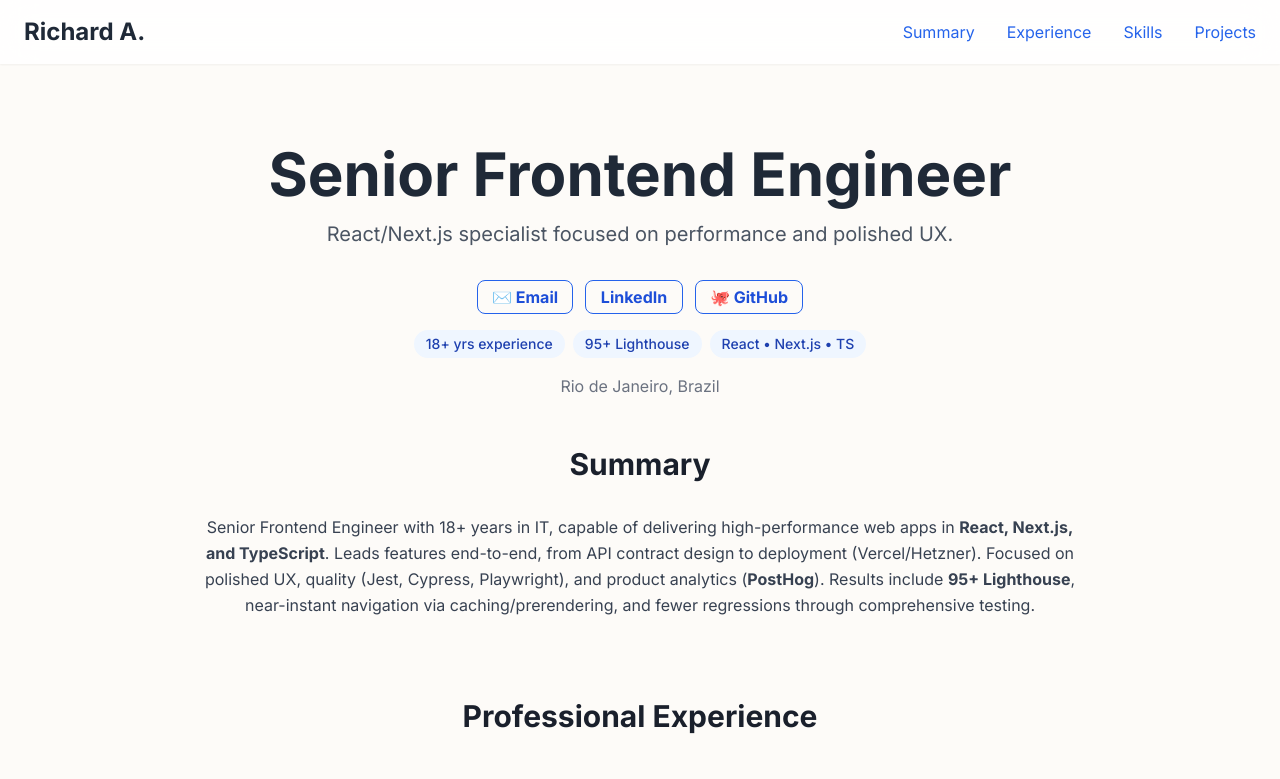
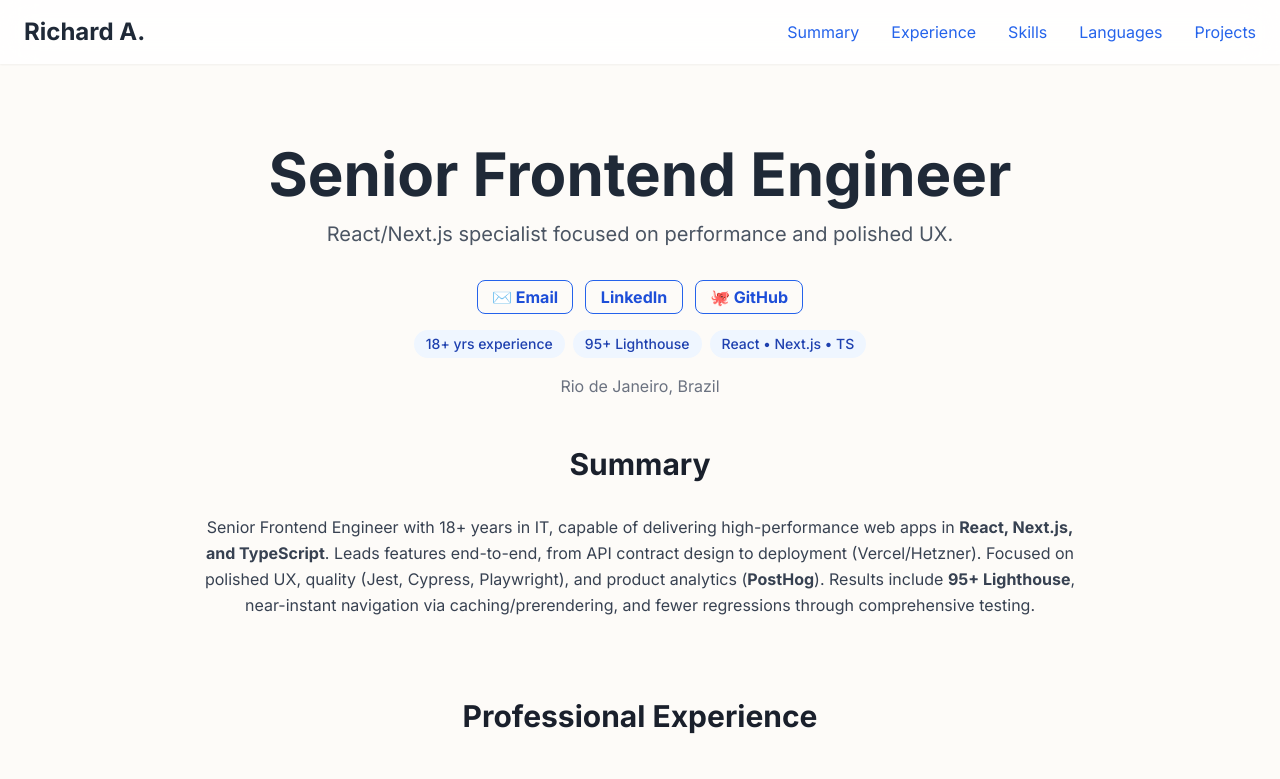
Before and after one commit to thundree/resume, a plain HTML site: page index.html in a window 1280 px wide. Shown: the top 779 px of the page. Drawn offline with nearby package versions, Linux system fonts and the light colour scheme.

Commit message:
Refactor header and body styles for improved layout; add Languages link to navigation and adjust project stack grid for better responsiveness

```diff
--- a/index.html
+++ b/index.html
@@ -12,10 +12,24 @@
       rel="stylesheet"
     />
     <style>
+      :root {
+        --header-height: 64px;
+      }
+      html {
+        scroll-padding-top: var(--header-height);
+      }
       body {
         font-family: "Inter", sans-serif;
         background-color: #fdfbf8;
         color: #1a202c;
+      }
+      /* Reserve space so fixed header doesn't cover content when loading */
+      body {
+        padding-top: var(--header-height);
+      }
+      /* Ensure header uses the same CSS variable height */
+      header {
+        height: var(--header-height);
       }
       /* Make links clearly interactive and blue */
       a {
@@ -73,9 +87,11 @@
     </style>
   </head>
   <body class="antialiased">
-    <header class="bg-white/80 backdrop-blur-lg top-0 z-50 shadow-sm">
+    <header
+      class="fixed w-full bg-white/80 backdrop-blur-lg top-0 z-50 shadow-sm"
+    >
       <nav
-        class="container mx-auto px-6 py-4 flex justify-between items-center"
+        class="container mx-auto px-6 h-full flex justify-between items-center"
       >
         <div class="text-2xl font-bold text-gray-800">Richard A.</div>
         <div class="hidden md:flex space-x-8">
@@ -91,6 +107,12 @@
           >
           <a href="#skills" class="text-gray-600 hover:text-gray-900 transition"
             >Skills</a
+          >
+          <!-- Added Languages link to match resume section -->
+          <a
+            href="#languages"
+            class="text-gray-600 hover:text-gray-900 transition"
+            >Languages</a
           >
           <a
             href="#projects"
@@ -323,7 +345,7 @@
               >
               <span
                 class="px-2.5 py-1 rounded bg-gray-100 text-gray-800 text-sm"
-                >shadcn/ui</span
+                >Shadcn/ui</span
               >
             </div>
           </div>
@@ -474,7 +496,7 @@
           </div>
           <div class="mb-4">
             <h4 class="font-semibold mb-2">Stack:</h4>
-            <div class="grid grid-cols-2 sm:grid-cols-4 sm:grid-cols-6 gap-2">
+            <div class="grid grid-cols-2 sm:grid-cols-3 md:grid-cols-6 gap-2">
               <span
                 class="bg-gray-200 flex justify-center items-center text-center text-gray-800 text-sm font-medium mr-2 px-2.5 py-1 rounded"
                 >Next.js</span
@@ -489,7 +511,7 @@
               >
               <span
                 class="bg-gray-200 flex justify-center items-center text-center text-gray-800 text-sm font-medium mr-2 px-2.5 py-1 rounded"
-                >shadcn/ui</span
+                >Shadcn/ui</span
               >
               <span
                 class="bg-gray-200 flex justify-center items-center text-center text-gray-800 text-sm font-medium mr-2 px-2.5 py-1 rounded"
```
